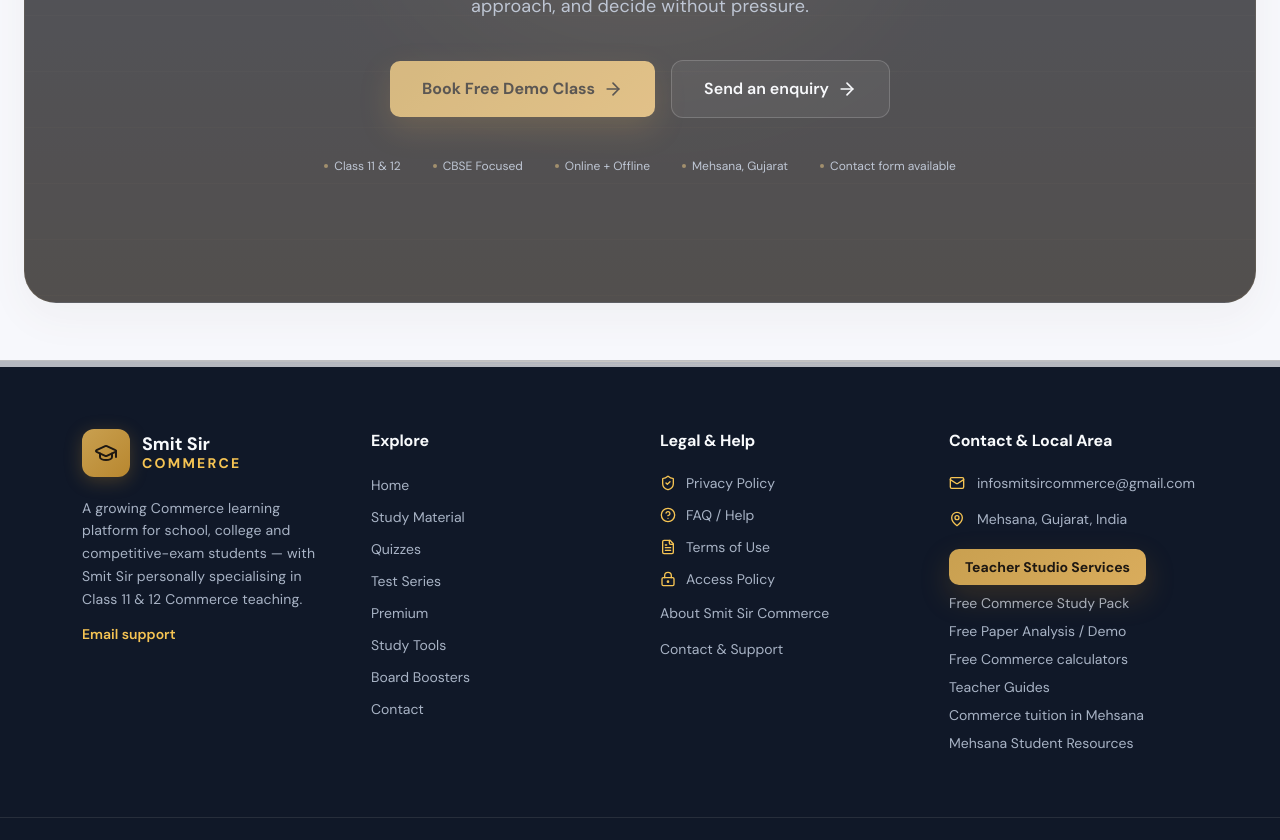
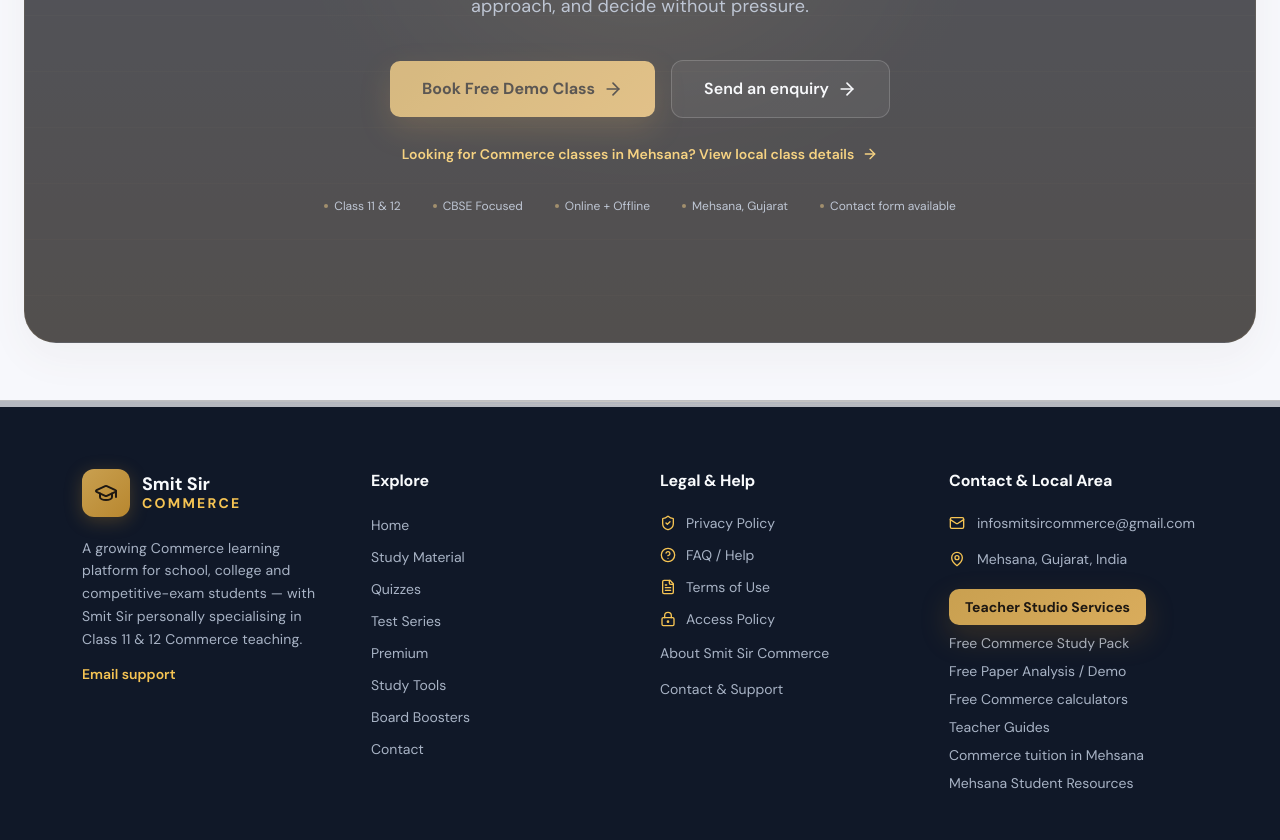
Before and after one commit to infosmitsircommerce-eng/smit-sir-commerce, a React (Vite) app: page / in a window 1280 px wide. Shown: the part 6680-7520 px from the top of the page. Built offline with nearby package versions, Linux system fonts and the light colour scheme; no server answers.

Commit message:
Point homepage local intent to Mehsana commerce classes hub

```diff
--- a/src/components/home/ContactCTA.jsx
+++ b/src/components/home/ContactCTA.jsx
@@ -69,7 +69,7 @@ export default function ContactCTA() {
           initial={{ opacity: 0, y: 16 }}
           animate={inView ? { opacity: 1, y: 0 } : {}}
           transition={{ delay: 0.3, duration: 0.6, ease: [0.22, 1, 0.36, 1] }}
-          className="flex flex-col sm:flex-row items-center justify-center gap-4 mb-10"
+          className="flex flex-col sm:flex-row items-center justify-center gap-4 mb-6"
         >
           <Link
             to="/book-demo"
@@ -95,6 +95,22 @@ export default function ContactCTA() {
         <motion.div
           initial={{ opacity: 0 }}
           animate={inView ? { opacity: 1 } : {}}
+          transition={{ delay: 0.42 }}
+          className="mb-8"
+        >
+          <Link
+            to="/commerce-coaching-mehsana"
+            className="inline-flex items-center gap-2 text-sm font-semibold"
+            style={{ color: 'var(--gold-bright)' }}
+          >
+            Looking for Commerce classes in Mehsana? View local class details
+            <ArrowRight className="w-4 h-4" />
+          </Link>
+        </motion.div>
+
+        <motion.div
+          initial={{ opacity: 0 }}
+          animate={inView ? { opacity: 1 } : {}}
           transition={{ delay: 0.5 }}
           className="flex flex-wrap justify-center gap-x-8 gap-y-2 text-xs"
           style={{ color: 'var(--muted-on-ink)' }}
```
